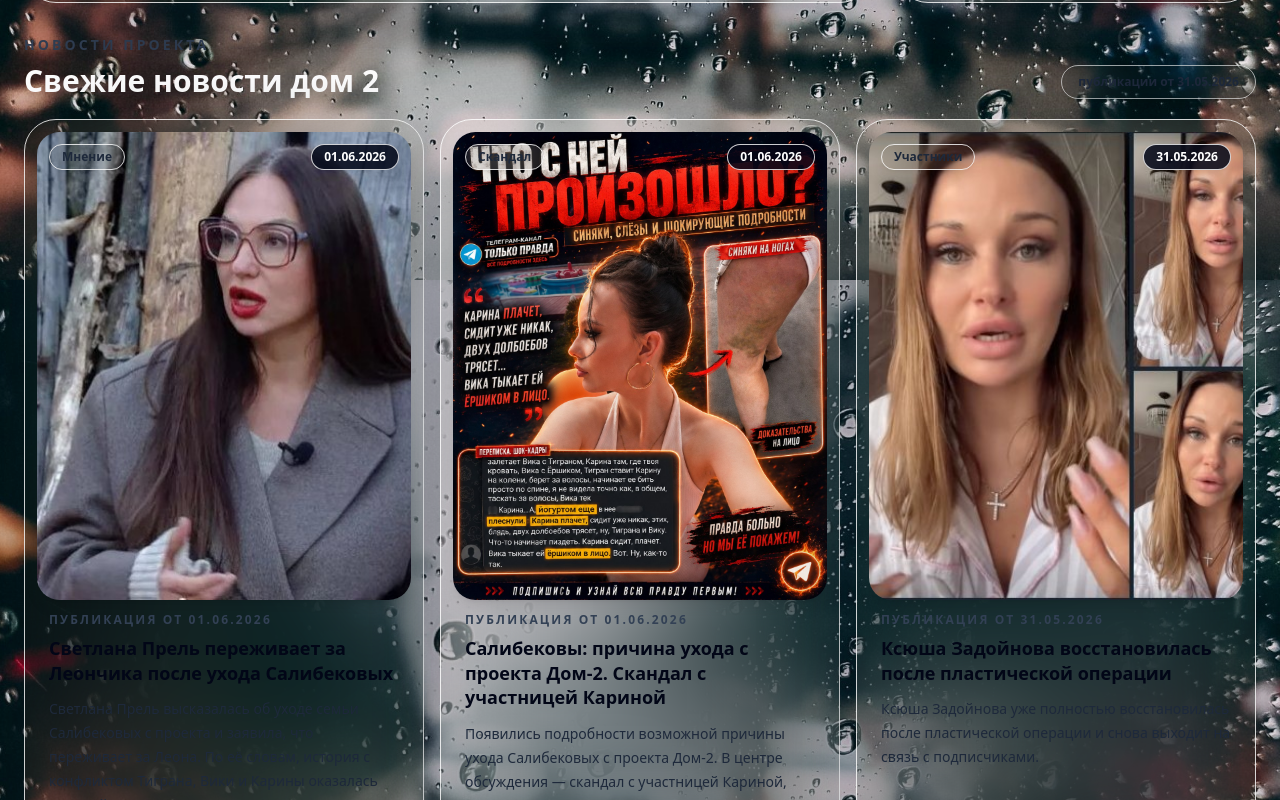
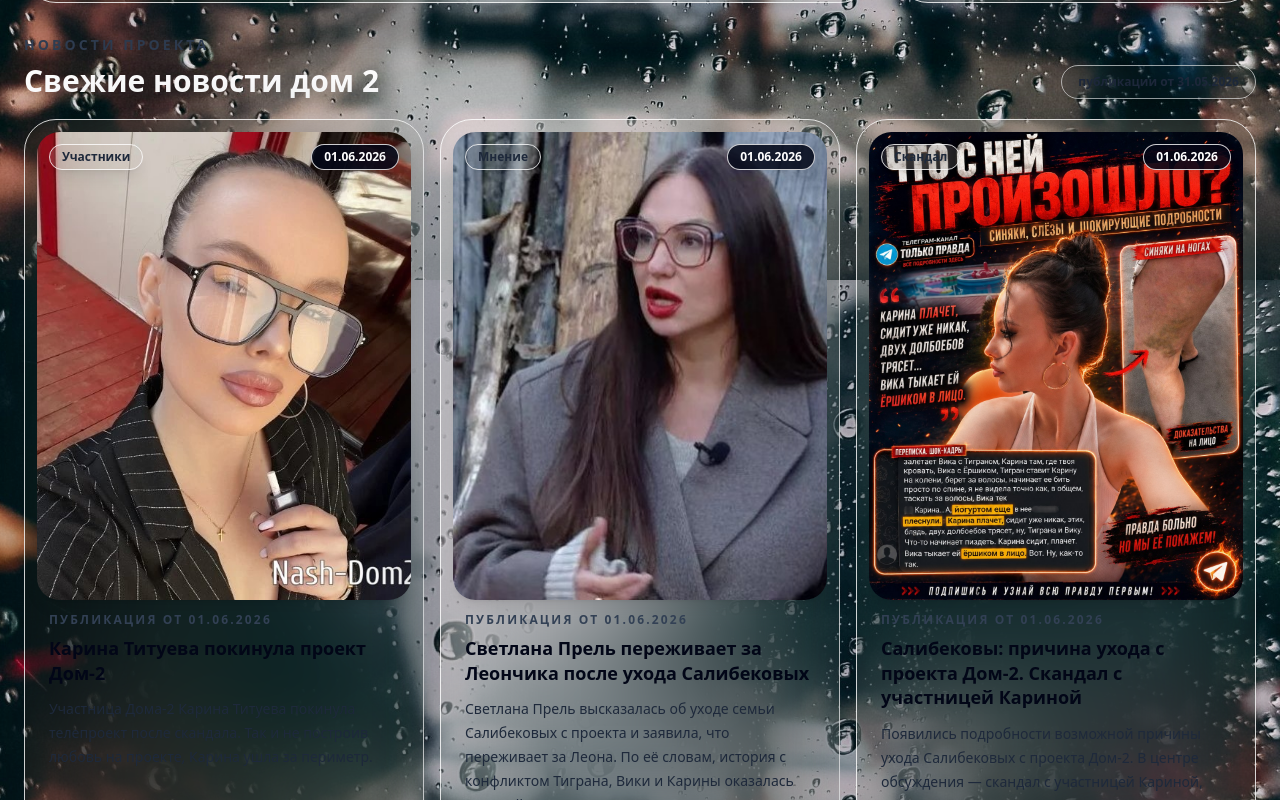
Before and after one commit to thaninchote9-rgb/dom2-live-site, a Next.js app: page / in a window 1280 px wide. Shown: the part 1320-2120 px from the top of the page. Built offline with nearby package versions, Linux system fonts and the light colour scheme.

Commit message:
Add files via upload

```diff
--- a/app/news/page.jsx
+++ b/app/news/page.jsx
@@ -7,6 +7,14 @@ export const metadata = {
 };
 
 const newsItems = [
+  {
+    date: "01.06.2026",
+    image: "/news/news-karina-titueva-left-project.jpg",
+    title: "Карина Титуева покинула проект Дом-2",
+    text: "Участница Дома-2 Карина Титуева покинула телепроект после скандала. Так и не построив любовь на проекте, Карина ушла за периметр.",
+    tag: "Участники",
+  },
+
   {
     date: "01.06.2026",
     image: "/news/news-sveta-prel-leon-salibekovy.jpg",
--- a/app/page.jsx
+++ b/app/page.jsx
@@ -56,6 +56,14 @@ const archiveItems = [
 ];
 
 const newsItems = [
+  {
+    date: "01.06.2026",
+    image: "/news/news-karina-titueva-left-project.jpg",
+    title: "Карина Титуева покинула проект Дом-2",
+    text: "Участница Дома-2 Карина Титуева покинула телепроект после скандала. Так и не построив любовь на проекте, Карина ушла за периметр.",
+    tag: "Участники",
+  },
+
   {
     date: "01.06.2026",
     image: "/news/news-sveta-prel-leon-salibekovy.jpg",
```
Also changed, not shown: public/news/news-karina-titueva-left-project.jpg (added), 1 other file (tests, documents, lock files or other folders).
